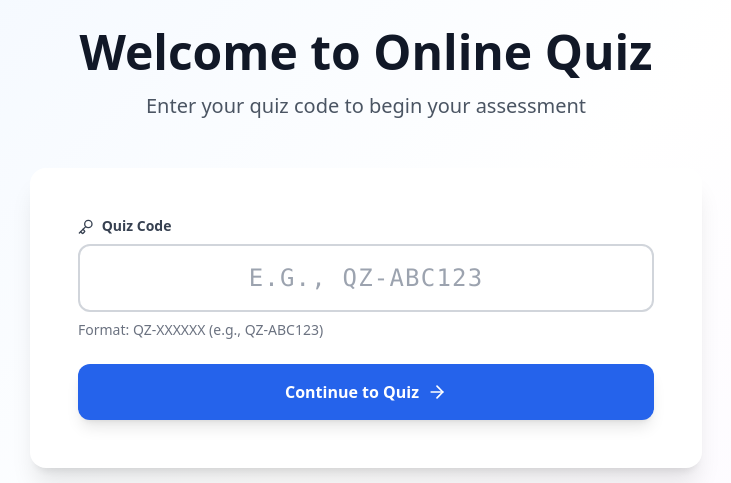
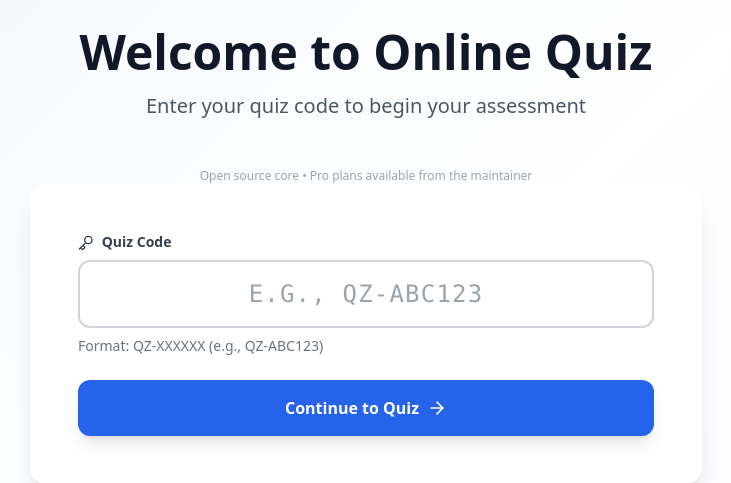
Before and after one commit to cleven12/oqa-sys, a Django app: page / in a window 1280 px wide. Shown: the part 229-712 px from the top of the page, without its empty margins (274-1005 px from the left). Run offline with Django 5.2, Linux system fonts and the light colour scheme; some libraries are stand-ins or nearby versions.

Commit message:
ui: add Pro mention on public landing page

```diff
--- a/quiz/templates/quiz/landing.html
+++ b/quiz/templates/quiz/landing.html
@@ -37,6 +37,7 @@
             <p class="text-xl text-gray-600 mb-12">
                 Enter your quiz code to begin your assessment
             </p>
+            <p class="text-xs text-gray-400">Open source core • Pro plans available from the maintainer</p>
 
             <!-- Quiz Code Entry Form -->
             <div class="bg-white rounded-2xl shadow-xl p-8 md:p-12" data-aos="fade-up" data-aos-delay="200">
```
